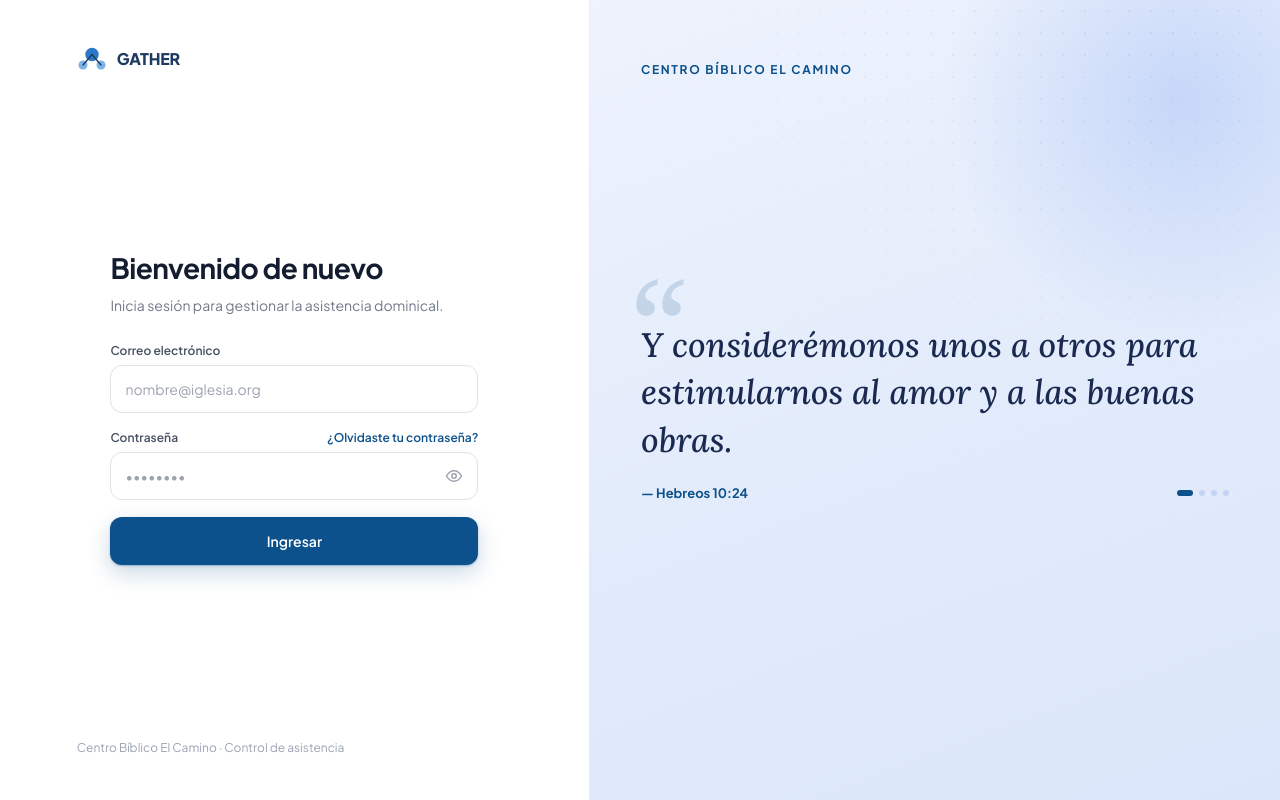
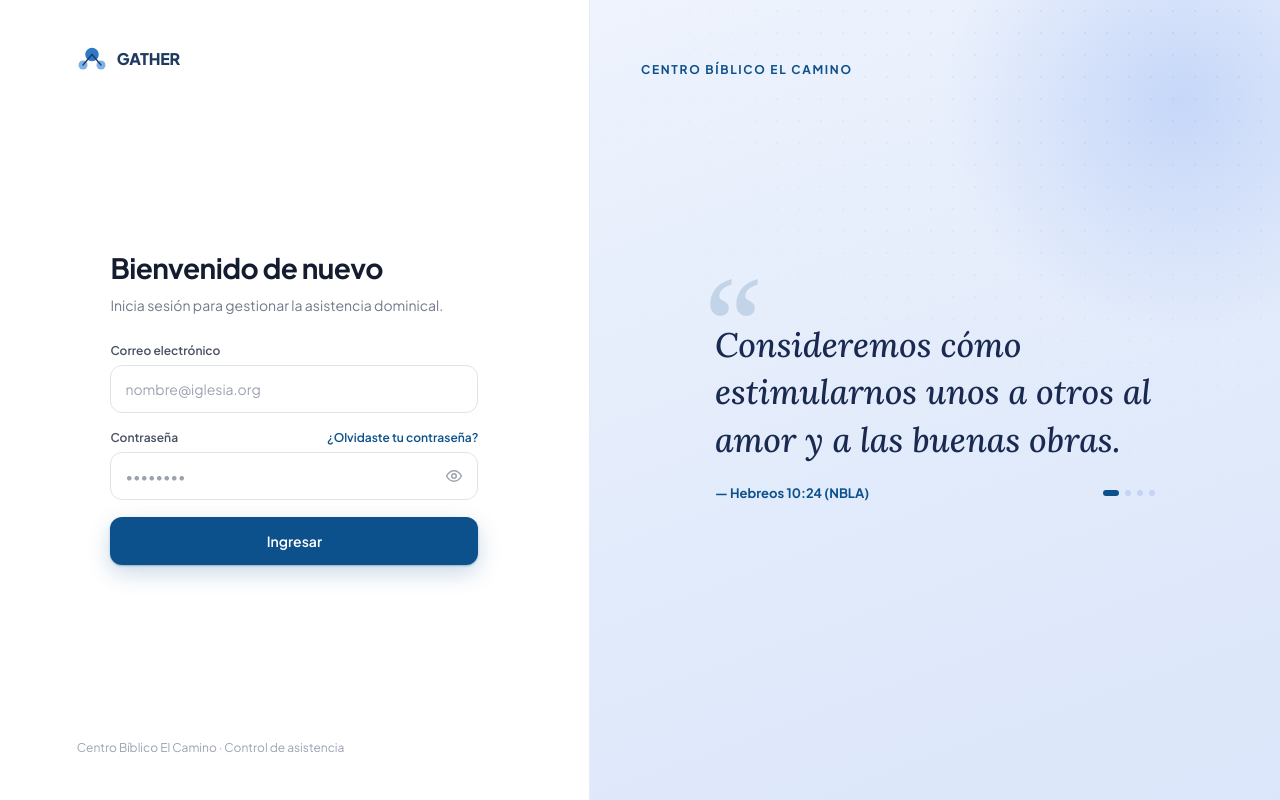
Before and after one commit to lliraGT/gather, a Next.js app: page /login in a window 1280 px wide. Built offline with nearby package versions, Linux system fonts and the light colour scheme.

Commit message:
fix(login): mejor centrado del panel de cita + versiculos en NBLA

```diff
--- a/app/(auth)/login/page.tsx
+++ b/app/(auth)/login/page.tsx
@@ -27,10 +27,10 @@ import { GatherLogo } from '@/components/ui/GatherLogo'
 const ACCENT = '#0D518C'
 
 const VERSES = [
-  { text: 'Y considerémonos unos a otros para estimularnos al amor y a las buenas obras.', ref: 'Hebreos 10:24' },
-  { text: 'Donde están dos o tres congregados en mi nombre, allí estoy yo en medio de ellos.', ref: 'Mateo 18:20' },
-  { text: 'No dejando de congregarnos, sino exhortándonos.', ref: 'Hebreos 10:25' },
-  { text: 'Cada día acudían unánimes al templo y partían el pan con alegría.', ref: 'Hechos 2:46' },
+  { text: 'Consideremos cómo estimularnos unos a otros al amor y a las buenas obras.', ref: 'Hebreos 10:24 (NBLA)' },
+  { text: 'Porque donde están dos o tres reunidos en Mi nombre, allí estoy Yo en medio de ellos.', ref: 'Mateo 18:20 (NBLA)' },
+  { text: 'No dejando de congregarnos, como algunos tienen por costumbre, sino exhortándonos unos a otros, y mucho más al ver que el día se acerca.', ref: 'Hebreos 10:25 (NBLA)' },
+  { text: 'Día tras día continuaban unánimes en el templo y partiendo el pan en los hogares, comían juntos con alegría y sencillez de corazón.', ref: 'Hechos 2:46 (NBLA)' },
 ]
 
 export default function LoginPage() {
@@ -182,9 +182,9 @@ export default function LoginPage() {
           </span>
         </div>
 
-        <div className="relative flex flex-1 items-center">
+        <div className="relative flex flex-1 items-center justify-center">
           <div
-            className="relative w-full max-w-[640px] transition-all duration-500"
+            className="relative max-w-[440px] transition-all duration-500"
             style={{ opacity: visible ? 1 : 0, transform: visible ? 'none' : 'translateY(6px)' }}
           >
             <span
```
